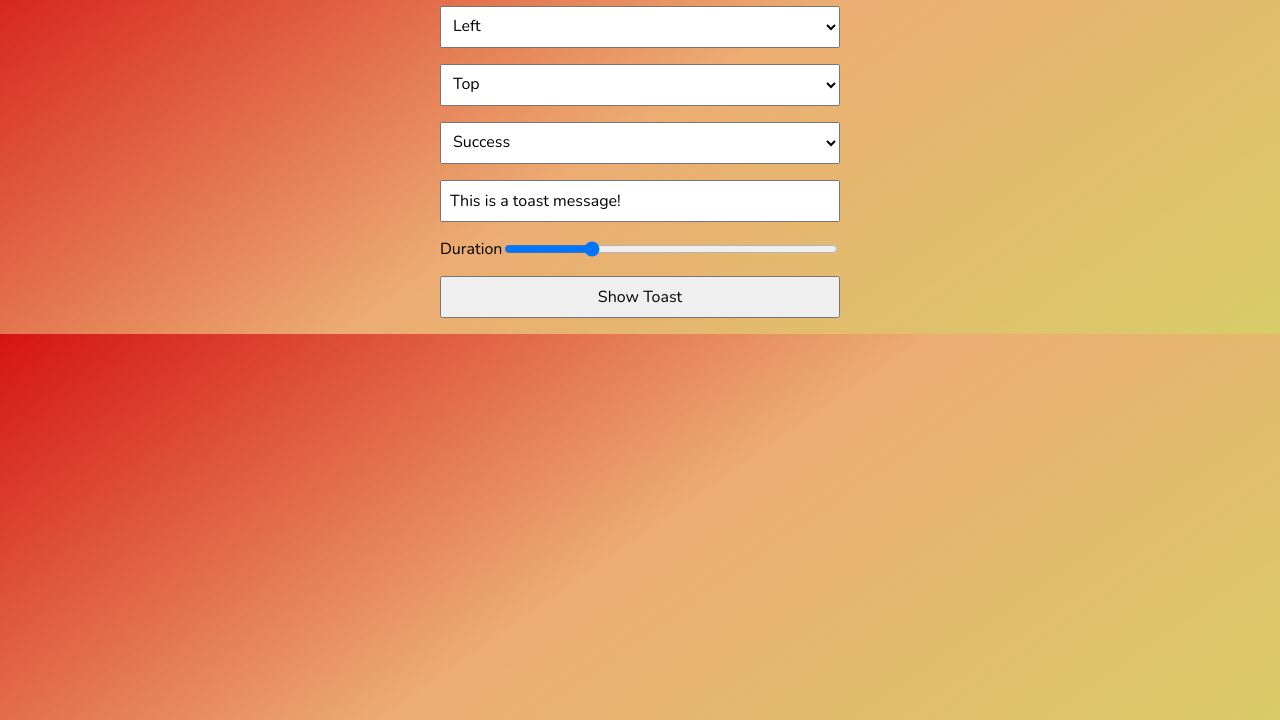
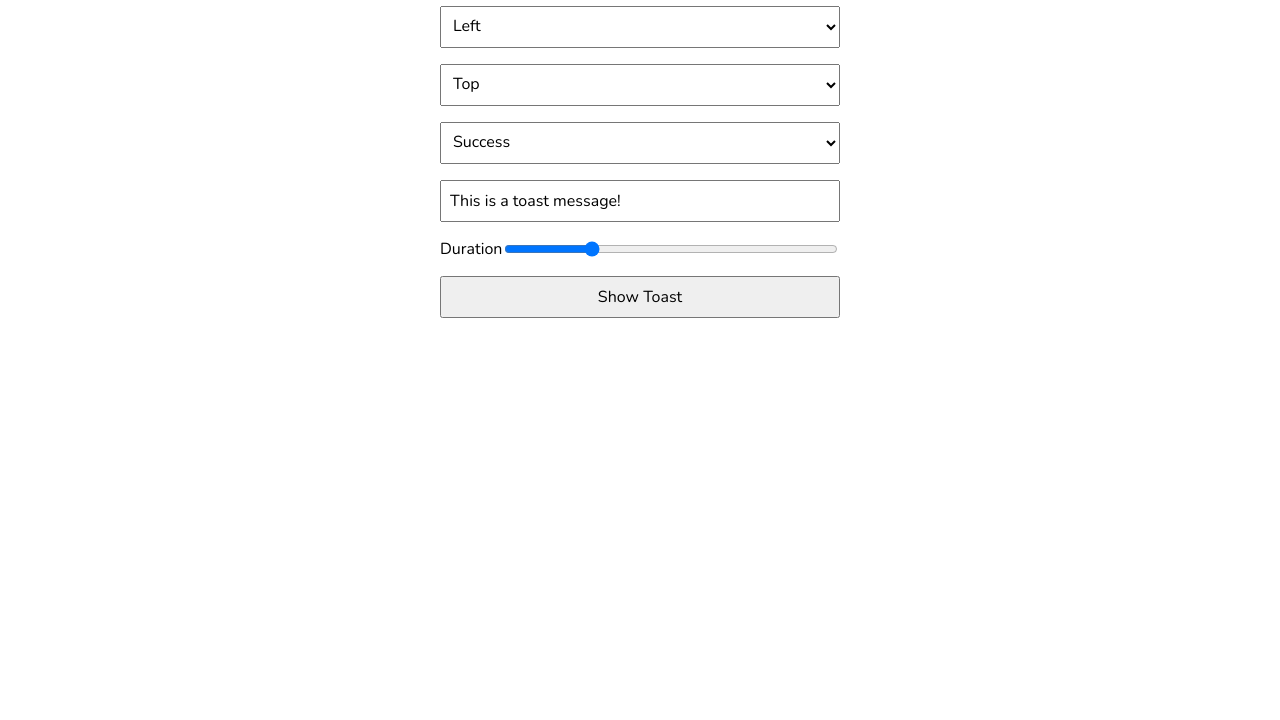
Before and after one commit to UDBHAV2003/Toast-app, a plain HTML site: page index.html in a window 1280 px wide. Shown: the part 80-800 px from the top of the page. Drawn offline with nearby package versions, Linux system fonts and the light colour scheme.

Commit message:
third commit

```diff
--- a/style.css
+++ b/style.css
@@ -6,7 +6,7 @@ body {
     margin: 16px;
     text-align: center;
     font-family: 'Nunito', sans-serif;
-    background: linear-gradient(145deg, rgb(213, 20, 20),rgba(230, 148, 73, 0.771),rgb(216, 205, 104));
+    /* background: linear-gradient(145deg, rgb(213, 20, 20),rgba(230, 148, 73, 0.771),rgb(216, 205, 104)); */
 }
 
 select, input[type="text"], button {
```
